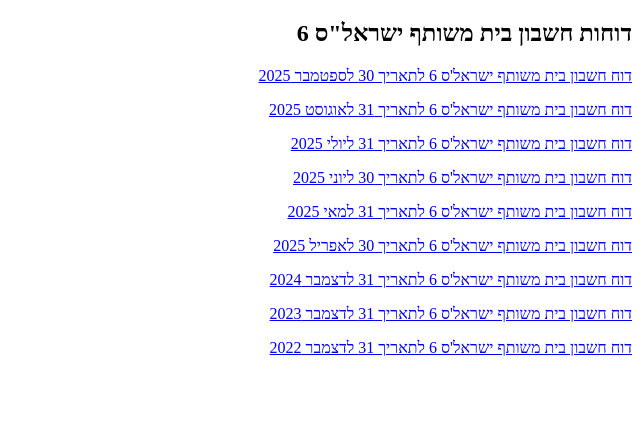
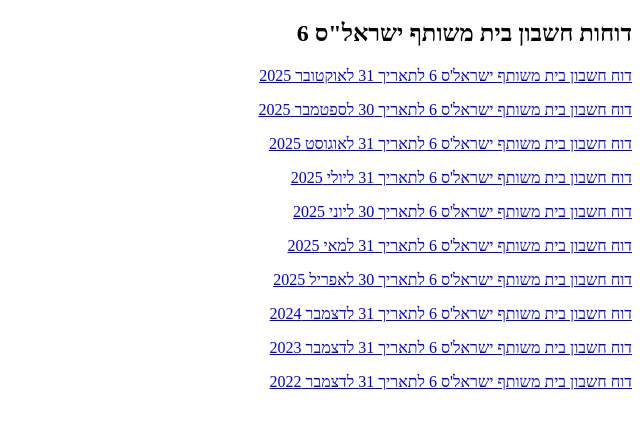
Before and after one commit to nitnit4/I6_Accointing.github.io, a plain HTML site: page index.html in a window 1280 px wide. Shown: the whole page, without its empty margins (640-1280 px from the left). Drawn offline with Linux system fonts and the light colour scheme.

Commit message:
Add files via upload

```diff
--- a/index.html
+++ b/index.html
@@ -6,6 +6,8 @@
   </head>
   <body>
     <h2>דוחות חשבון בית משותף ישראל"ס 6</h2>
+    <p><a href="I6_20251031_Accounting.html">דוח חשבון בית משותף ישראל'ס 6
+        לתאריך 31 לאוקטובר 2025</a></p>
     <p><a href="I6_20250930_Accounting.html">דוח חשבון בית משותף ישראל'ס 6
         לתאריך 30 לספטמבר 2025</a> </p>
     <p><a href="I6_20250831_Accounting.html">דוח חשבון בית משותף ישראל'ס 6
```
